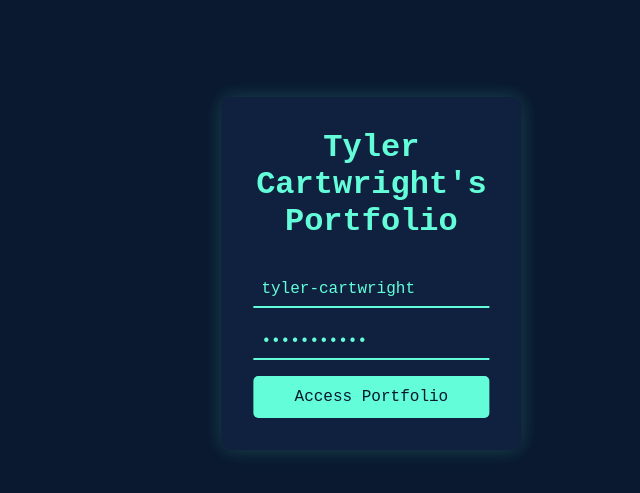
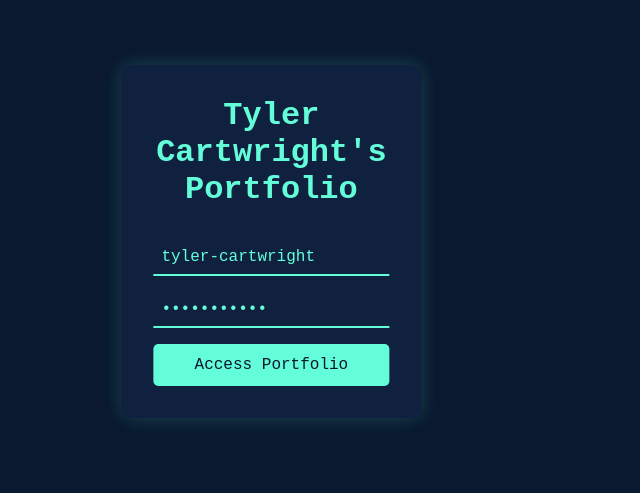
Before and after one commit to tyler-carty/tyler-carty.github.io, a React (Create React App) app: page / in a window 1280 px wide. Shown: the part 159-652 px from the top of the page, without its empty margins (368-1008 px from the left). Built offline with nearby package versions, Linux system fonts and the light colour scheme.

Commit message:
fixed login form position

```diff
--- a/src/App.js
+++ b/src/App.js
@@ -19,23 +19,24 @@ const AppContainer = styled.div`
 
 const MainContent = styled.main`
     flex-grow: 1;
+    transition: margin-left 0.3s ease-in-out;
+    ${props => props.isLoginPage ? '' : `
         padding: 2rem;
-    transition: margin-left 0.3s ease-in-out;
-
         @media (min-width: 769px) {
             margin-left: 200px;
         }
-
         @media (max-width: 768px) {
             margin-left: 60px;
         }
+    `}
 `;
 
 function AppContent() {
     const location = useLocation();
-    const isLoginPage = location.pathname === '/';
     const [showTour, setShowTour] = useState(false);
     const [isPageReady, setIsPageReady] = useState(false);
+
+    const isLoginPage = location.pathname === '/';
 
     const handleLogin = useCallback(() => {
         setShowTour(true);
@@ -52,7 +53,7 @@ function AppContent() {
     return (
         <AppContainer>
             {!isLoginPage && <Sidebar setShowTour={setShowTour} />}
-            <MainContent hasSidebar={!isLoginPage}>
+            <MainContent isLoginPage={isLoginPage}>
                 <AnimatePresence mode="wait" onExitComplete={handlePageChange}>
                     <Routes location={location} key={location.pathname}>
                         <Route path="/" element={<PageTransitionWrapper><LoginScreen onLogin={handleLogin} /></PageTransitionWrapper>} />
```
Lines whose indentation alone changed are shown as unchanged.
